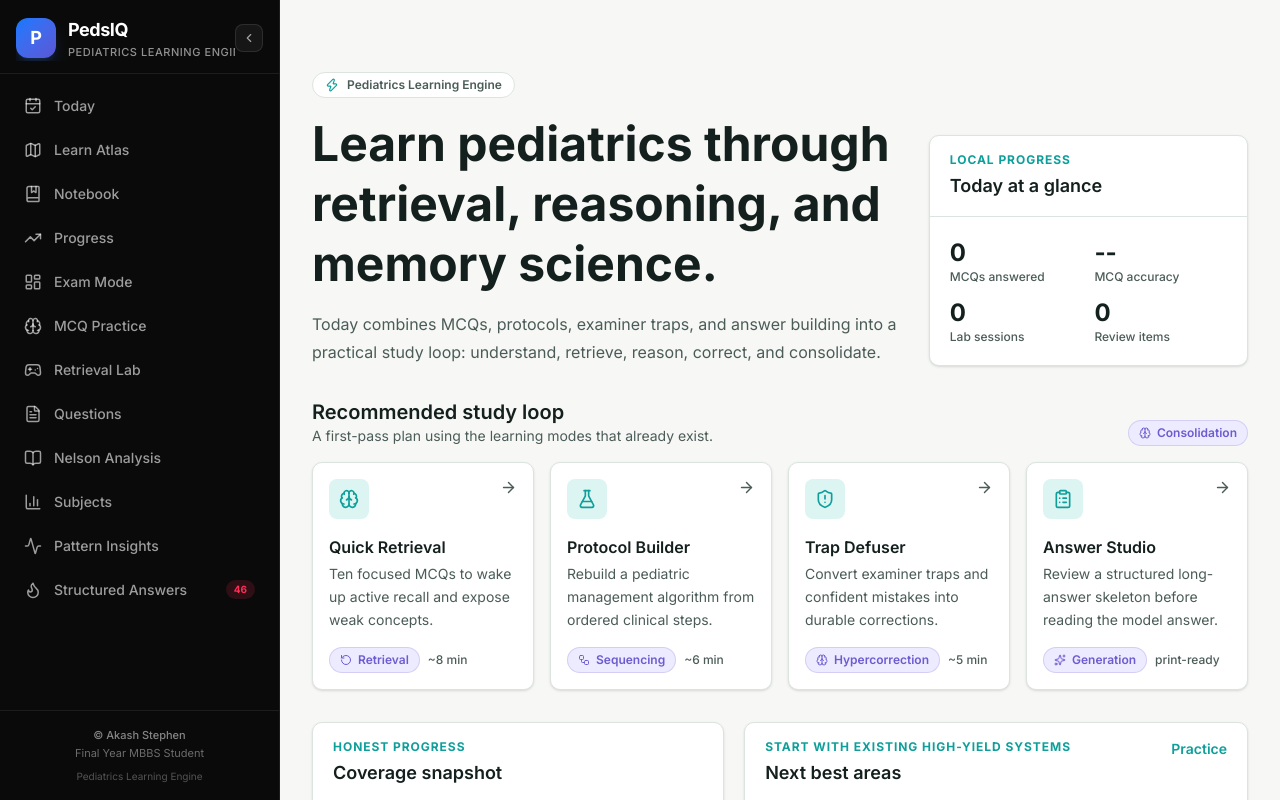
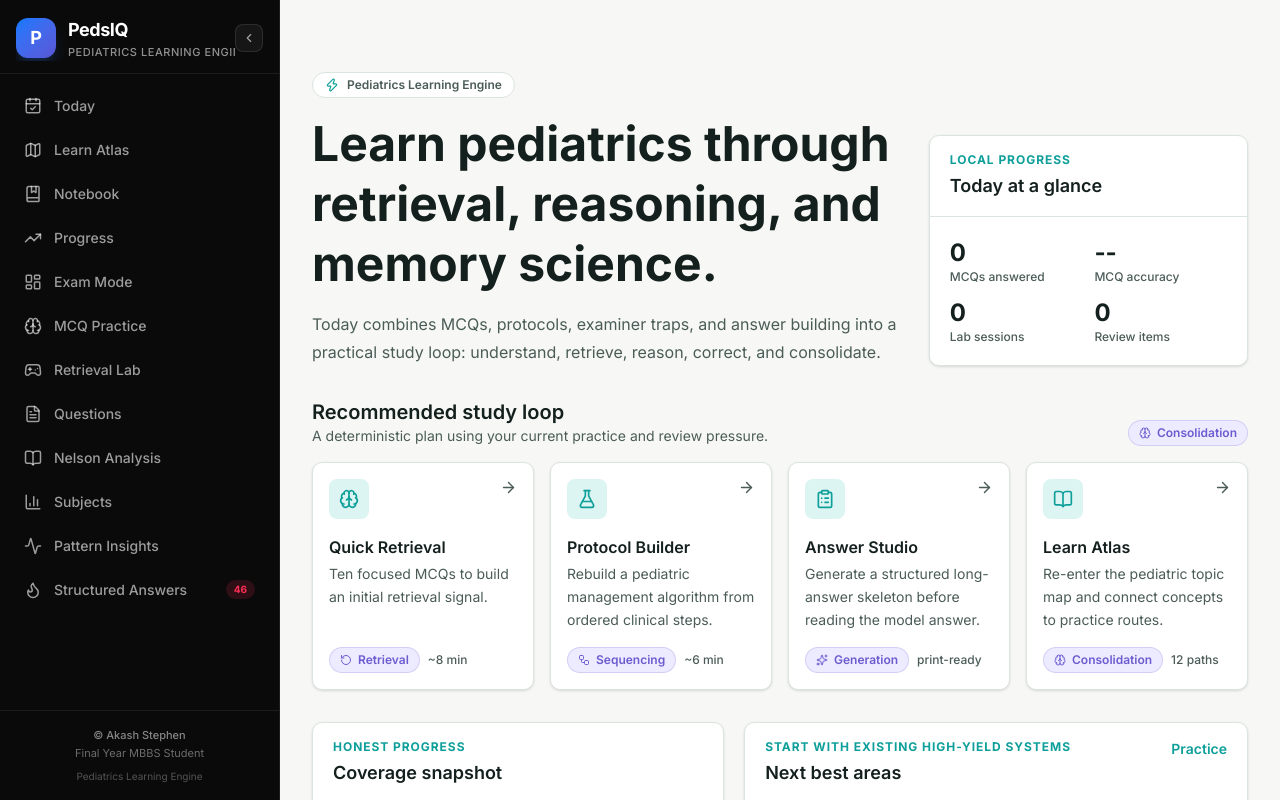
Before and after one commit to akashstephen/pedsiq, a Next.js app in the folder web/: page /today in a window 1280 px wide. Shown: the top 800 px of the page. Built offline with nearby package versions, Linux system fonts and the light colour scheme.

Commit message:
feat: add deterministic daily recommendations

```diff
--- a/web/src/app/today/page.tsx
+++ b/web/src/app/today/page.tsx
@@ -6,11 +6,14 @@ import { ActivityLauncher } from '@/components/design-system/ActivityLauncher';
 import { BrainTargetBadge } from '@/components/design-system/BrainTargetBadge';
 import { LearningPanel } from '@/components/design-system/LearningPanel';
 import { MasteryMeter } from '@/components/design-system/MasteryMeter';
-import { getGameStats, getStudyList } from '@/lib/arcade-storage';
+import { getDailyRecommendations, type RecommendationIcon } from '@/domain/recommendations/getDailyRecommendations';
+import { getReviewQueue } from '@/domain/review/storage';
+import { getGameStats } from '@/lib/arcade-storage';
 import { getOverallAccuracy, loadActiveSession, loadProfile } from '@/lib/storage';
 import {
   BookOpen,
   Brain,
+  BookMarked,
   ClipboardList,
   FlaskConical,
   Gamepad2,
@@ -22,40 +25,14 @@ import {
 
 const totalMcqs = mcqs.length;
 
-const dailyActivities = [
-  {
-    href: '/quiz/session/?mode=quick_10',
-    title: 'Quick Retrieval',
-    description: 'Ten focused MCQs to wake up active recall and expose weak concepts.',
-    icon: Brain,
-    target: 'retrieval' as const,
-    meta: '~8 min',
-  },
-  {
-    href: '/arcade/protocol-builder/',
-    title: 'Protocol Builder',
-    description: 'Rebuild a pediatric management algorithm from ordered clinical steps.',
-    icon: FlaskConical,
-    target: 'sequencing' as const,
-    meta: '~6 min',
-  },
-  {
-    href: '/arcade/trap-defuser/',
-    title: 'Trap Defuser',
-    description: 'Convert examiner traps and confident mistakes into durable corrections.',
-    icon: ShieldAlert,
-    target: 'hypercorrection' as const,
-    meta: '~5 min',
-  },
-  {
-    href: '/structured-answers/',
-    title: 'Answer Studio',
-    description: 'Review a structured long-answer skeleton before reading the model answer.',
-    icon: ClipboardList,
-    target: 'generation' as const,
-    meta: 'print-ready',
-  },
-];
+const recommendationIcons: Record<RecommendationIcon, typeof Brain> = {
+  brain: Brain,
+  flask: FlaskConical,
+  shield: ShieldAlert,
+  clipboard: ClipboardList,
+  book: BookOpen,
+  notebook: BookMarked,
+};
 
 export default function TodayPage() {
   const profile = loadProfile();
@@ -72,7 +49,8 @@ export default function TodayPage() {
     const stats = getGameStats(gameId);
     return { gameId, ...stats };
   });
-  const arcadeStudyList = getStudyList();
+  const reviewQueue = getReviewQueue();
+  const dailyActivities = getDailyRecommendations();
   const overallAccuracy = Math.round(getOverallAccuracy(profile) * 100);
   const completedArcadeSessions = arcadeStats.reduce((sum, stats) => sum + stats.totalSessions, 0);
   const bestArcadeScore = Math.max(0, ...arcadeStats.map((stats) => stats.highScore));
@@ -110,7 +88,7 @@ export default function TodayPage() {
                 <div className="text-xs font-medium text-[var(--clinical-ink-soft)]">Lab sessions</div>
               </div>
               <div>
-                <div className="text-2xl font-bold">{arcadeStudyList.length}</div>
+                <div className="text-2xl font-bold">{reviewQueue.length}</div>
                 <div className="text-xs font-medium text-[var(--clinical-ink-soft)]">Review items</div>
               </div>
             </div>
@@ -142,15 +120,16 @@ export default function TodayPage() {
             <div>
               <h2 className="text-xl font-semibold">Recommended study loop</h2>
               <p className="text-sm text-[var(--clinical-ink-soft)]">
-                A first-pass plan using the learning modes that already exist.
+                A deterministic plan using your current practice and review pressure.
               </p>
             </div>
             <BrainTargetBadge target="consolidation" />
           </div>
           <div className="grid grid-cols-1 gap-4 md:grid-cols-2 xl:grid-cols-4">
-            {dailyActivities.map((activity) => (
-              <ActivityLauncher key={activity.href} {...activity} />
-            ))}
+            {dailyActivities.map((activity) => {
+              const Icon = recommendationIcons[activity.icon];
+              return <ActivityLauncher key={activity.href} {...activity} icon={Icon} />;
+            })}
           </div>
         </section>
 
@@ -159,7 +138,7 @@ export default function TodayPage() {
             <div className="space-y-5">
               <MasteryMeter label="MCQ practice coverage" attempts={profile.totalAnswered} value={(profile.totalAnswered / totalMcqs) * 100} />
               <MasteryMeter label="Retrieval Lab exposure" attempts={completedArcadeSessions} value={Math.min(100, completedArcadeSessions * 10)} />
-              <MasteryMeter label="Review queue activity" attempts={arcadeStudyList.length} />
+              <MasteryMeter label="Review queue activity" attempts={reviewQueue.length} />
               <p className="rounded-lg bg-[var(--clinical-amber-soft)] p-3 text-sm leading-relaxed text-[var(--clinical-ink-soft)]">
                 Mastery scores stay hidden until there is enough activity data. For now, PedsIQ shows coverage,
                 attempts, and review pressure instead of false precision.
@@ -197,12 +176,13 @@ export default function TodayPage() {
 
         <div className="grid gap-5 lg:grid-cols-2">
           <LearningPanel title="Memory queue" eyebrow="Review pressure">
-            {arcadeStudyList.length > 0 ? (
+            {reviewQueue.length > 0 ? (
               <div className="space-y-3">
-                {arcadeStudyList.slice(0, 4).map((item) => (
-                  <div key={`${item.gameId}-${item.questionId}`} className="rounded-lg border border-[var(--clinical-line)] p-3">
-                    <div className="text-sm font-semibold">{item.text}</div>
-                    <div className="mt-1 text-xs text-[var(--clinical-ink-soft)]">{item.correctAnswer}</div>
+                {reviewQueue.slice(0, 4).map((item) => (
+                  <div key={item.id} className="rounded-lg border border-[var(--clinical-line)] p-3">
+                    <div className="text-xs font-semibold text-[var(--clinical-teal)]">{item.sourceLabel}</div>
+                    <div className="mt-1 text-sm font-semibold">{item.prompt}</div>
+                    <div className="mt-1 text-xs text-[var(--clinical-ink-soft)]">{item.answer}</div>
                   </div>
                 ))}
                 <Link href="/notebook/" className="inline-flex text-sm font-semibold text-[var(--clinical-teal)] hover:underline">
--- /dev/null
+++ b/web/src/domain/recommendations/getDailyRecommendations.ts
@@ -0,0 +1,99 @@
+'use client';
+
+import { getGameStats } from '@/lib/arcade-storage';
+import { getReviewQueueSummary } from '@/domain/review/storage';
+import { loadProfile } from '@/lib/storage';
+import { type BrainTarget } from '@/domain/topics/types';
+import { type ArcadeGameId } from '@/types/arcade';
+
+export type RecommendationIcon = 'brain' | 'flask' | 'shield' | 'clipboard' | 'book' | 'notebook';
+
+export interface DailyRecommendation {
+  href: string;
+  title: string;
+  description: string;
+  icon: RecommendationIcon;
+  target: BrainTarget;
+  meta?: string;
+  priority: number;
+}
+
+const arcadeGames: ArcadeGameId[] = [
+  'dose-duel',
+  'dose-sniper',
+  'feature-wars',
+  'protocol-builder',
+  'trap-defuser',
+];
+
+function getArcadeSessionCount() {
+  return arcadeGames.reduce((sum, gameId) => sum + getGameStats(gameId).totalSessions, 0);
+}
+
+export function getDailyRecommendations(): DailyRecommendation[] {
+  const profile = loadProfile();
+  const review = getReviewQueueSummary();
+  const arcadeSessions = getArcadeSessionCount();
+
+  const recommendations: DailyRecommendation[] = [];
+
+  if (review.total > 0) {
+    recommendations.push({
+      href: '/notebook/',
+      title: 'Review Notebook',
+      description: 'Correct active misses before adding more new material.',
+      icon: 'notebook',
+      target: review.traps > 0 ? 'hypercorrection' : 'retrieval',
+      meta: `${review.total} due`,
+      priority: 100 + review.total,
+    });
+  }
+
+  recommendations.push({
+    href: profile.totalAnswered < 30 ? '/quiz/session/?mode=quick_10' : '/quiz/session/?mode=weak_topics',
+    title: profile.totalAnswered < 30 ? 'Quick Retrieval' : 'Weak-System Drill',
+    description: profile.totalAnswered < 30
+      ? 'Ten focused MCQs to build an initial retrieval signal.'
+      : 'Use prior attempts to bias practice toward weaker MCQ systems.',
+    icon: 'brain',
+    target: 'retrieval',
+    meta: profile.totalAnswered < 30 ? '~8 min' : 'adaptive',
+    priority: profile.totalAnswered < 30 ? 90 : 70,
+  });
+
+  recommendations.push({
+    href: arcadeSessions < 3 ? '/arcade/protocol-builder/' : '/arcade/trap-defuser/',
+    title: arcadeSessions < 3 ? 'Protocol Builder' : 'Trap Defuser',
+    description: arcadeSessions < 3
+      ? 'Rebuild a pediatric management algorithm from ordered clinical steps.'
+      : 'Turn confident mistakes and examiner traps into durable corrections.',
+    icon: arcadeSessions < 3 ? 'flask' : 'shield',
+    target: arcadeSessions < 3 ? 'sequencing' : 'hypercorrection',
+    meta: arcadeSessions < 3 ? '~6 min' : '~5 min',
+    priority: 60,
+  });
+
+  recommendations.push({
+    href: '/structured-answers/',
+    title: 'Answer Studio',
+    description: 'Generate a structured long-answer skeleton before reading the model answer.',
+    icon: 'clipboard',
+    target: 'generation',
+    meta: 'print-ready',
+    priority: 40,
+  });
+
+  recommendations.push({
+    href: '/learn/',
+    title: 'Learn Atlas',
+    description: 'Re-enter the pediatric topic map and connect concepts to practice routes.',
+    icon: 'book',
+    target: 'consolidation',
+    meta: '12 paths',
+    priority: 30,
+  });
+
+  return recommendations
+    .sort((a, b) => b.priority - a.priority)
+    .slice(0, 4);
+}
```
Also changed, not shown: 1 other file (tests, documents, lock files or other folders).
